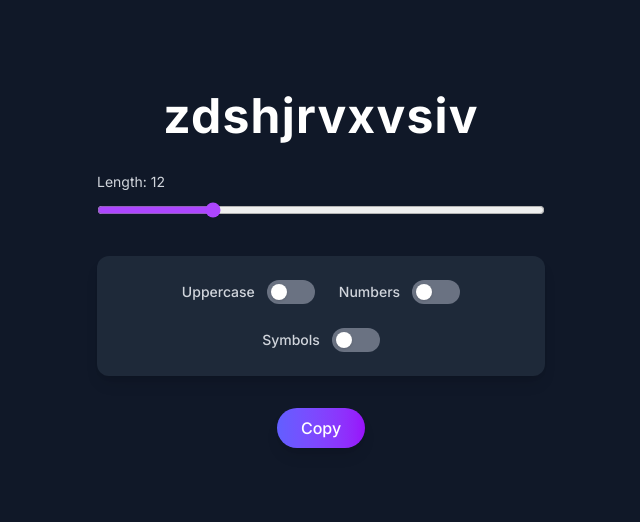
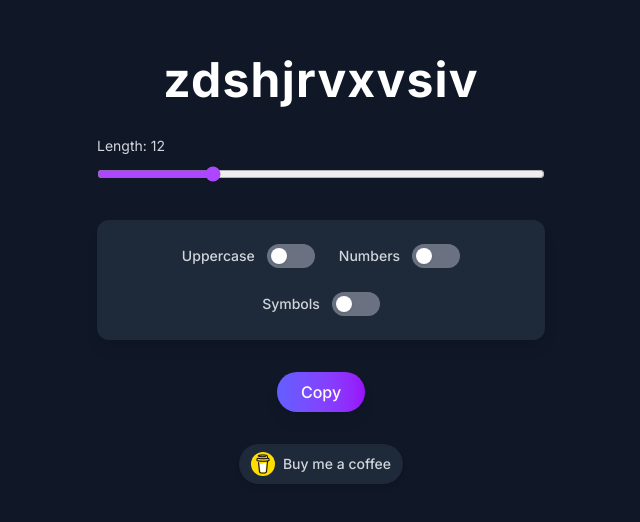
Before and after one commit to shravzzv/passforge, a Next.js app: page / in a window 1280 px wide. Shown: the part 130-652 px from the top of the page, without its empty margins (319-959 px from the left). Built offline with nearby package versions, Linux system fonts and the light colour scheme.

Commit message:
feat: add "Buy me a coffee" button with image for support

```diff
--- a/app/page.tsx
+++ b/app/page.tsx
@@ -4,6 +4,7 @@ import generatePassword from '@/utils/generatePassword'
 import { useState, useEffect } from 'react'
 import ToggleSwitch from '@/components/toggle-switch'
 import Image from 'next/image'
+import bmac from './bmac.png'
 
 export default function Page() {
   const [length, setLength] = useState<number>(12)
@@ -83,6 +84,26 @@ export default function Page() {
       >
         {copied ? 'Copied!' : 'Copy'}
       </button>
+
+      <div>
+        <a
+          href='https://buymeacoffee.com/shravzzv'
+          target='_blank'
+          rel='noopener noreferrer'
+          className='group flex items-center gap-2 px-3 py-2 bg-gray-800 rounded-full hover:bg-yellow-500 transition-colors duration-300 shadow-md hover:shadow-lg'
+        >
+          <Image
+            src={bmac}
+            alt='Buy me a coffee'
+            width={24}
+            height={24}
+            className='rounded-full'
+          />
+          <span className='text-sm font-medium text-gray-300 group-hover:text-black transition-colors duration-300'>
+            Buy me a coffee
+          </span>
+        </a>
+      </div>
     </div>
   )
 }
```
Also changed, not shown: app/bmac.png (added).
